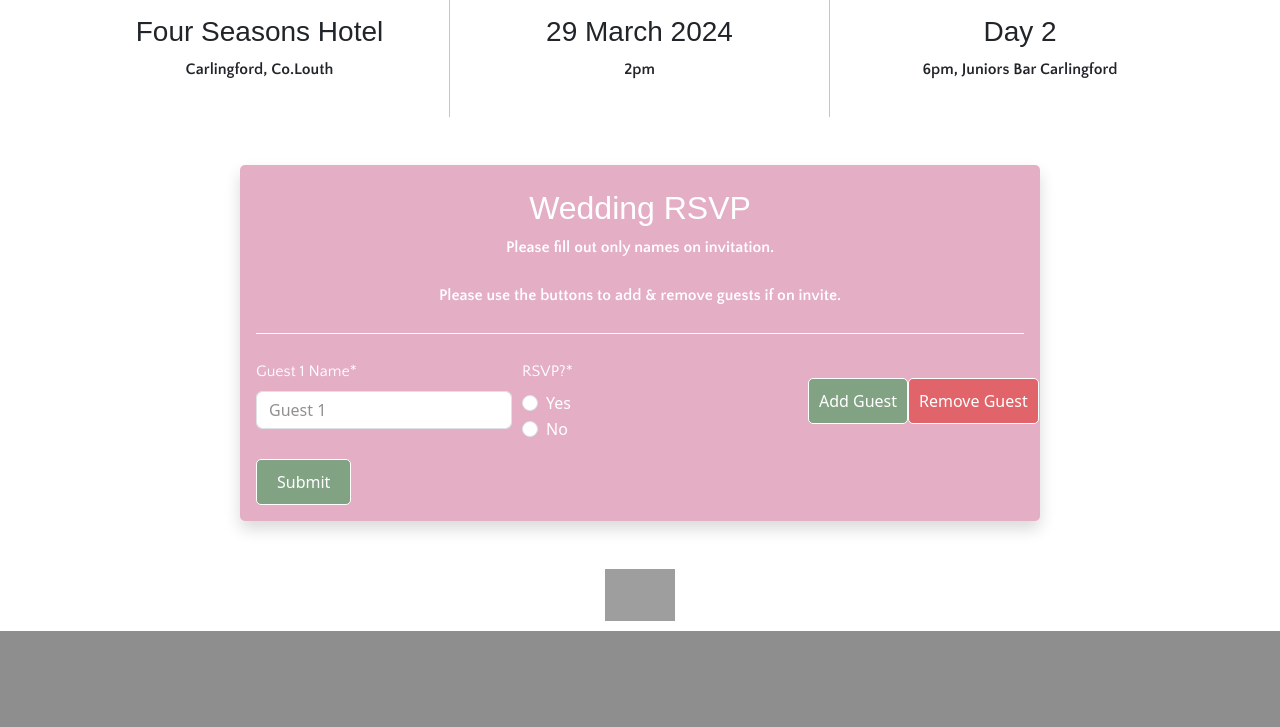
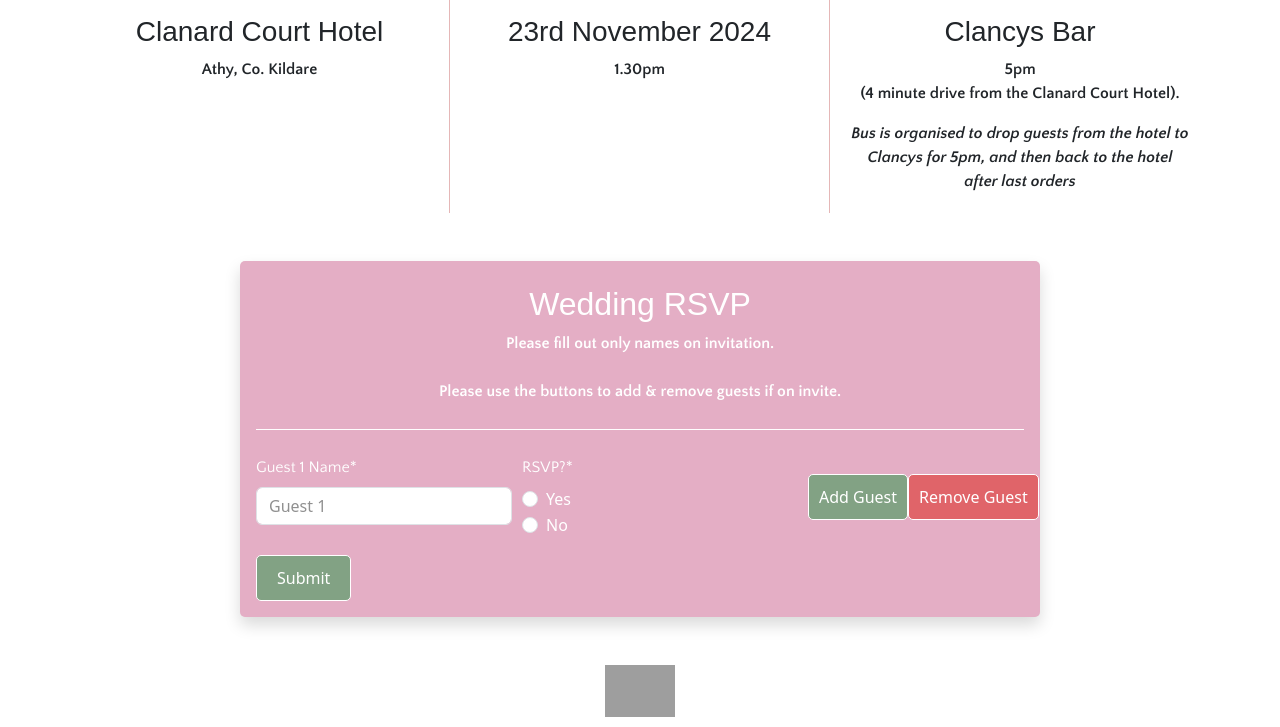
Before and after one commit to JamieT966/sarahandmick_wedding, a Django app: page / in a window 1280 px wide. Shown: the part 1069-1796 px from the top of the page. Before the commit the page ends 1700 px from the top, so only its background shows below. Run offline with Django 4.2, Linux system fonts and the light colour scheme; data comes from the database, SQL or seed files in the repository; some libraries are stand-ins or nearby versions; some web fonts are replaced; grey boxes are pictures that could not be loaded.

Commit message:
added basic requested details

```diff
--- a/rsvp/forms.py
+++ b/rsvp/forms.py
@@ -33,7 +33,6 @@ class RSVPForm(forms.ModelForm):
     DAY2_CHOICES = [
         ('Yes', 'Yes'),
         ('No', 'No'),
-        ('Maybe', "I'll see how the head is")
     ]
 
     # GUEST 1
--- a/rsvp/models.py
+++ b/rsvp/models.py
@@ -17,7 +17,6 @@ class RSVP(models.Model):
     DAY2_CHOICES = [
         ('Yes', 'Yes'),
         ('No', 'No'),
-        ('Maybe', "I'll see how the head is")
     ]
 
     # GUEST 1
--- a/rsvp/templates/base.html
+++ b/rsvp/templates/base.html
@@ -15,7 +15,7 @@
         {% block header %}
         <div class="content"></div>
             <a href="{% url 'home_view' %}">
-                <img src="https://res.cloudinary.com/drqe8p5dw/image/upload/v1697049038/Logo_Idea_250x250_qyuiyv.png" alt="Logo" class="logo">
+                <img src="https://res.cloudinary.com/drqe8p5dw/image/upload/v1721662789/sarah_logo_transparent_q6vdvy.png" alt="Logo" class="logo">
             </a>
             <nav>
                 <!-- Your navigation links here -->
--- a/rsvp/templates/index.html
+++ b/rsvp/templates/index.html
@@ -1,5 +1,5 @@
 {% extends "base.html" %}
-{% block title %} J&E Get Hitched {% endblock %}
+{% block title %} Sarah & Michael Wedding {% endblock %}
 {% load crispy_forms_tags %}
 {% block content %}
 <!-- Hero Section -->
@@ -8,7 +8,7 @@
         <h1>Sarah & Michael Are Getting Hitched!</h1>
         <p class="sub-heading">We can't wait to celebrate with you!
             <br>
-            <small>Please RSVP by January 29.</small>
+            <small>Please RSVP by 30th September.</small>
         </p>
         <a href="#rsvp-form" class="btn-pink scroll-to-form">RSVP Here</a>
     </div>
@@ -21,24 +21,26 @@
         <div class="col-md-4 text-center">
             <img src="https://res.cloudinary.com/drqe8p5dw/image/upload/v1697059156/Location_Green_rfehbc.png"
                 alt="Description of Image 1" class="icon-img mb-3">
-            <h3>Four Seasons Hotel</h3>
-            <p>Carlingford, Co.Louth</p>
+            <h3>Clanard Court Hotel</h3>
+            <p>Athy, Co. Kildare</p>
         </div>
 
         <!-- Column 2 -->
         <div class="col-md-4 text-center">
             <img src="https://res.cloudinary.com/drqe8p5dw/image/upload/v1697059156/Time_Green_bdyuiq.png"
                 alt="Description of Image 2" class="icon-img mb-3">
-            <h3>29 March 2024</h3>
-            <p>2pm</p>
+            <h3>23rd November 2024</h3>
+            <p>1.30pm</p>
         </div>
 
         <!-- Column 3 -->
         <div class="col-md-4 text-center">
             <img src="https://res.cloudinary.com/drqe8p5dw/image/upload/v1697122154/Day_2_Green_uhki6b.png"
                 alt="Description of Image 3" class="icon-img mb-3">
-            <h3>Day 2</h3>
-            <p>6pm, Juniors Bar Carlingford</p>
+            <h3>Clancys Bar</h3>
+            <p>5pm <br> (4 minute drive from the Clanard Court Hotel).</p>
+            <p class="mb-0"><i>Bus is organised to drop guests from the hotel to Clancys for 5pm,
+                and then back to the hotel after last orders</i></p>
         </div>
     </div>
 </section>
@@ -224,7 +226,7 @@
 
 <div class="container d-flex justify-content-center">
     <a href="{% url 'home_view' %}">
-        <img src="https://res.cloudinary.com/drqe8p5dw/image/upload/v1697049038/Logo_Idea_250x250_qyuiyv.png"
+        <img src="https://res.cloudinary.com/drqe8p5dw/image/upload/v1721662789/sarah_logo_transparent_q6vdvy.png"
             alt="Website Logo" class="footer-logo">
     </a>
 </div>
--- a/static/css/style.css
+++ b/static/css/style.css
@@ -73,7 +73,7 @@ footer {
 
 .hero-image {
     position: relative;
-    background: url('https://res.cloudinary.com/drqe8p5dw/image/upload/v1697792399/IMG-6651-web_jpte72.png') no-repeat center top fixed;
+    background: url('https://res.cloudinary.com/drqe8p5dw/image/upload/v1721663618/IMG_0137_ndpgof.jpg') no-repeat 50% 25% fixed;
     background-size: cover;
 }
 
--- a/wedding_new/settings.py
+++ b/wedding_new/settings.py
@@ -86,7 +86,7 @@ DATABASES = {
     }
 }
 
-DATABASES['default'] = dj_database_url.parse("postgres://weddingdb_l911_user:q1YIWsSpKKMmciR42jp0yaQYzKENzudJ@dpg-cki5ejsldqrs73fiq0t0-a.oregon-postgres.render.com/weddingdb_l911")
+DATABASES['default'] = dj_database_url.parse("postgresql://sarah_wedding_user:7lXCjB0B2ZX1m3GVkLmD3aIZplX8TO4h@dpg-cqf8a80gph6c73b9c2tg-a.oregon-postgres.render.com/sarah_wedding")
 
 # Password validation
 # https://docs.djangoproject.com/en/4.2/ref/settings/#auth-password-validators
```
Also changed, not shown: rsvp/migrations/0023_alter_rsvp_attending_day2_1_and_more.py (added).
